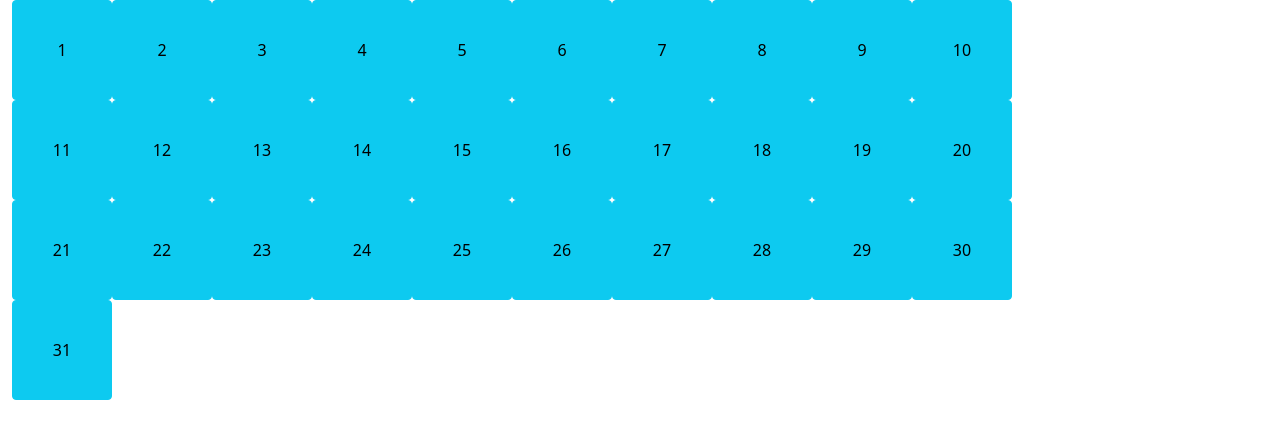
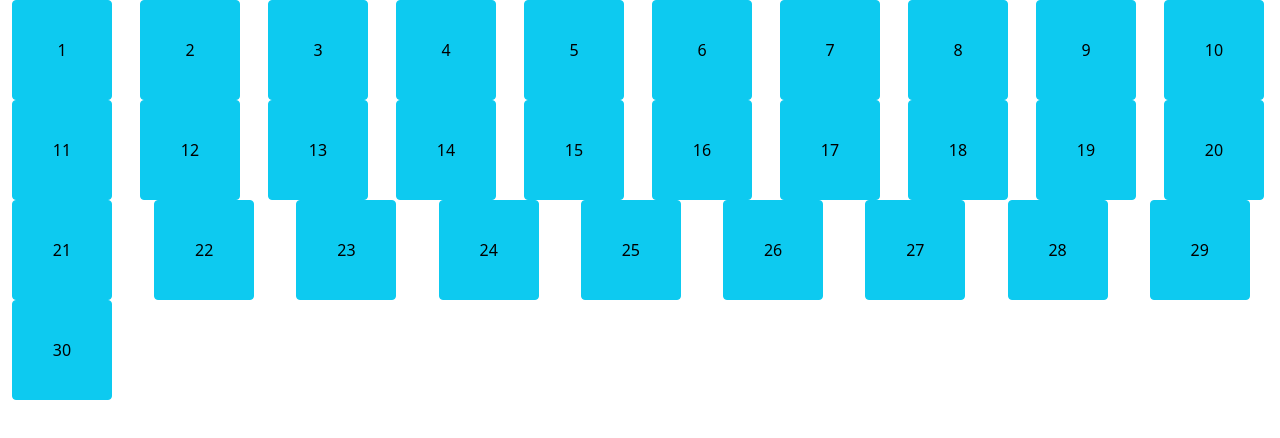
Before and after one commit to Naares/React-Callendar, a React (Create React App) app in the folder react-callendar/: page / in a window 1280 px wide. Shown: the top 438 px of the page. Built offline with nearby package versions, Linux system fonts and the light colour scheme.

Commit message:
Tryed to fix css - im dummy

```diff
--- a/react-callendar/src/components/Callendar.tsx
+++ b/react-callendar/src/components/Callendar.tsx
@@ -5,7 +5,7 @@ export class Callendar extends React.Component<ICallendarProps,ICallendarState>{
     constructor(props : ICallendarProps){
         super(props);
         const year = props.year !== undefined? props.year : new Date().getFullYear();
-        const month = props.month !== undefined? props.month : new Date().getMonth();
+        const month = props.month !== undefined? props.month : new Date().getMonth() + 1;
         this.state = {
             year : year,
             month : month,
@@ -22,7 +22,7 @@ export class Callendar extends React.Component<ICallendarProps,ICallendarState>{
     renderDays() : void{
         let newDays : Array<IDays> = new Array<IDays>();
         for(let i = 0; i < this.state.days.length; i++){
-            newDays.push({dayNbr : i,dayEvents : undefined} as IDays);
+            newDays.push({dayNbr : i + 1,dayEvents : undefined} as IDays);
         }
         this.setState({days : newDays});
     }
@@ -34,11 +34,13 @@ export class Callendar extends React.Component<ICallendarProps,ICallendarState>{
     render(): React.ReactNode {
         return(
             <div className="callendar containter">
+                <div className="row">
                 {this.state.days.map((val : IDays) =>{
-                    return val.dayNbr === 0 || val.dayNbr === 10 || val.dayNbr === 20 || val.dayNbr === 30 ?
-                    <React.Fragment><div className="row"></div><Days key={val.dayNbr} dayNbr={val.dayNbr} dayEvents={val.dayEvents} /></React.Fragment> :
-                    <Days key={val.dayNbr} dayNbr={val.dayNbr} dayEvents={val.dayEvents} />
+                    return val.dayNbr === 11 || val.dayNbr === 21 || val.dayNbr === 30 || val.dayNbr === 31?
+                     <React.Fragment><div className="w-100"></div><div className="col"><Days key={val.dayNbr} dayNbr={val.dayNbr} dayEvents={val.dayEvents} /></div></React.Fragment> :
+                     <div className="col" key={val.dayNbr}><Days key={val.dayNbr} dayNbr={val.dayNbr} dayEvents={val.dayEvents} /></div>
                 })}
+                </div>
             </div>
         );
     }
--- a/react-callendar/src/components/Days.tsx
+++ b/react-callendar/src/components/Days.tsx
@@ -5,7 +5,7 @@ import '../css/callendarBtn.css';
 export class Days extends React.Component<IDays,{}>{
     render(): React.ReactNode {
         return(
-            <button type="button" className="btn btn-info callendar-item">{this.props.dayNbr + 1}</button>
+            <button type="button" className="btn btn-info callendar-item">{this.props.dayNbr}</button>
         )
     }
 }
```
